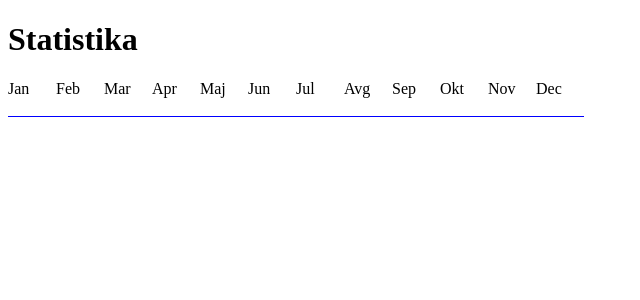
After one commit to tadejpetric/tadejpetric_eu, a Django app: template page/templates/racuni/statistics.html in a window 1280 px wide. The commit adds this page. Shown: the top 300 px of the page, without its empty margins (0-640 px from the left). Run offline with Django 3.2, Linux system fonts and the light colour scheme; the template is opened without the code that fills it, so the values that code supplies are empty.

Commit message:
added statistics page and a working chart for monthly earnings

```diff
--- a/page/racuni/urls.py
+++ b/page/racuni/urls.py
@@ -10,4 +10,5 @@ urlpatterns = [
     path('homepage', views.homepage, name='homepage_racuni'),
     path('form_input', views.form_input, name='form_input_racuni'),
     path('settings', views.settings, name='settings_racuni'),
+    path('statistics', views.statistics, name='statistics_racuni'),
 ]
--- /dev/null
+++ b/page/static/racuni/statistics.css
@@ -0,0 +1,24 @@
+.column {
+    width: 3em;
+    background-color: red;
+    float: left;
+}
+
+#monthchart {
+    height: 8em;
+    width: max-content;
+    width: -moz-fit-content;
+   /* border: 1px solid blue;*/
+}
+
+#monthchart div {
+    width: 3em;
+    float: left;
+}
+
+separate {
+    width: 100%;
+    height: 0.1em;
+    float: left;
+    background-color: blue;
+}
--- a/page/templates/racuni/homepage.html
+++ b/page/templates/racuni/homepage.html
@@ -13,6 +13,7 @@
                 <button id="logout" type="submit" name="special" value="logout"><span>odjava</span></button>
             </form>
             <a id="settings" href="settings"><span>Nastavitve</span></a>
+            <a id="statistics" href="statistics"><span>Statistika</span></a>
         </header>
         <a id="newrec" href="./form_input"><span>Vnesi nov račun</span></a><br>
         <!-- list of receipts -->
--- /dev/null
+++ b/page/templates/racuni/statistics.html
@@ -0,0 +1,38 @@
+<!doctype html>
+<html lang="sl">
+    <head>
+        <meta charset="UTF-8"/>
+        <title>Statistika</title>
+        {% load static %}
+        <link href="{% static 'racuni/statistics.css' %}" rel="stylesheet"/>
+        <style>
+         :root {
+             {% for month, height in monthly.items %}
+             --size-monthly-month{{ month }}: {{ height }}%;
+             {% endfor %}
+         }
+        </style>
+    </head>
+    <body>
+        <h1>Statistika</h1>
+        <div id="monthchart" class="chart">
+            <div><span>Jan</span></div>
+            <div><span>Feb</span></div>
+            <div><span>Mar</span></div>
+            <div><span>Apr</span></div>
+            <div><span>Maj</span></div>
+            <div><span>Jun</span></div>
+            <div><span>Jul</span></div>
+            <div><span>Avg</span></div>
+            <div><span>Sep</span></div>
+            <div><span>Okt</span></div>
+            <div><span>Nov</span></div>
+            <div><span>Dec</span></div><br>
+            {% for month, height in monthly.items %}
+            <div class="column" style="height: {{ height }}%;"></div>
+            {% endfor %}
+            <br>
+            <separate></separate>
+        </div>
+    </body>
+</html>
--- a/page/views.py
+++ b/page/views.py
@@ -1,4 +1,4 @@
 from django.shortcuts import render, HttpResponse
 
 def index(request):
-    return render(request, "index.html")
+    return HttpResponse('<a href="racuni/login">projektna naloga</a>')
```
Also changed, not shown: page/racuni/receipt_manage.py (+26 -0 lines), page/racuni/views.py (+19 -1 lines).
